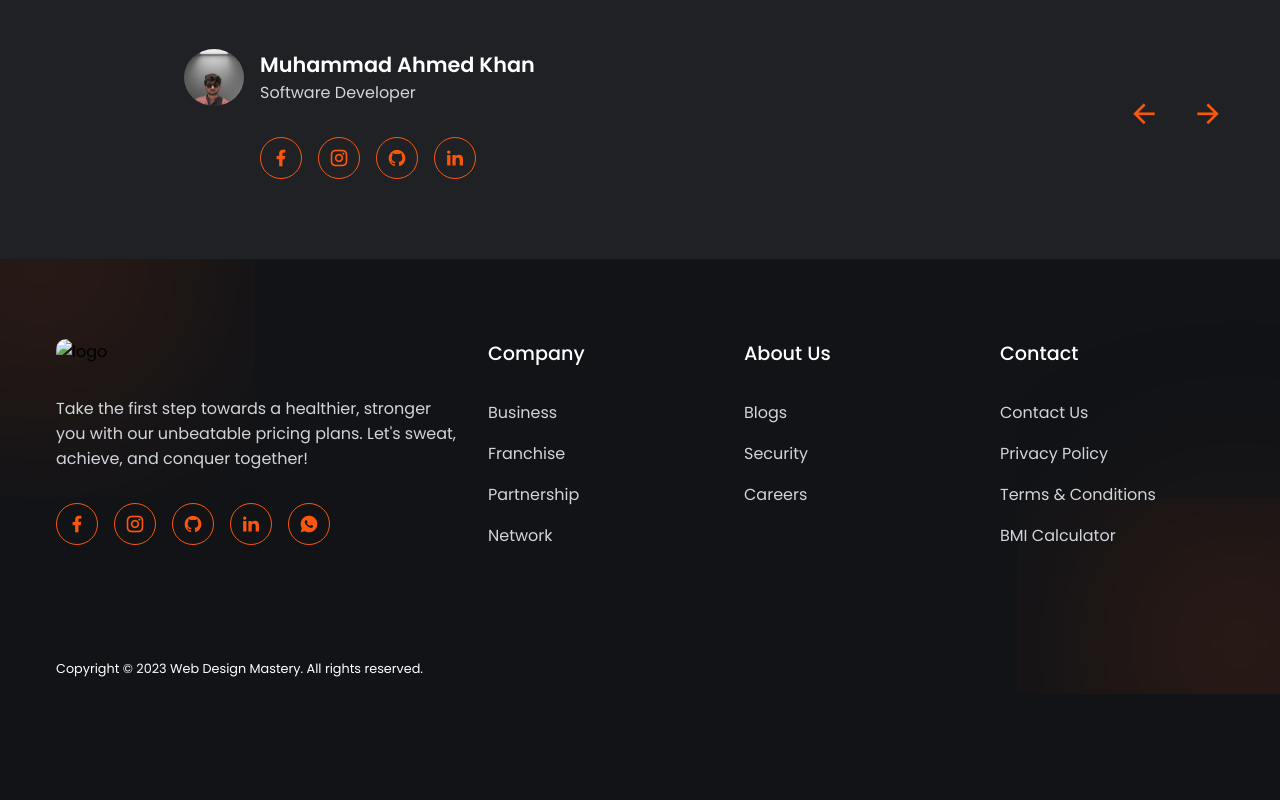
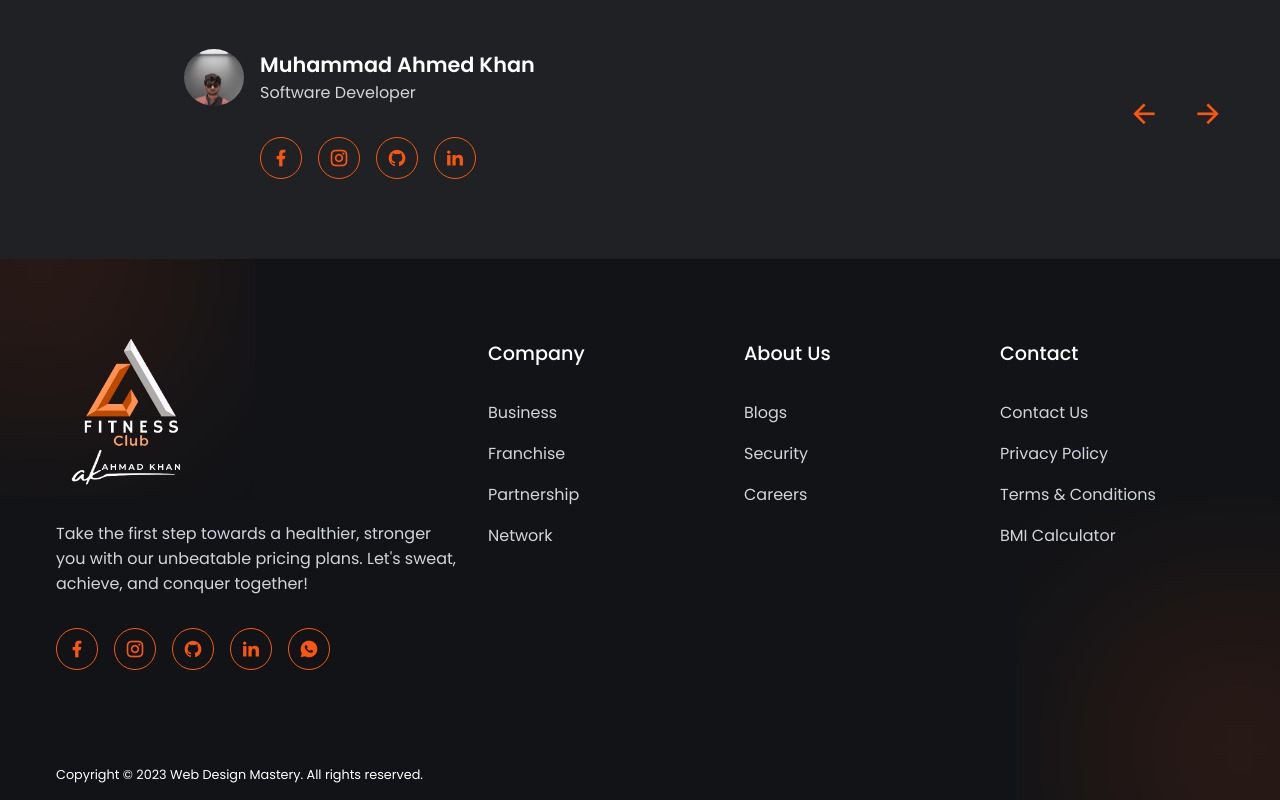
Before and after one commit to ahmedkhan58555/GetFit.github.io, a plain HTML site: page index.html in a window 1280 px wide. Shown: the part 4075-4875 px from the top of the page. Before the commit the page ends 4769 px from the top, so only its background shows below. Drawn offline with nearby package versions, Linux system fonts and the light colour scheme.

Commit message:
Update index.html

```diff
--- a/index.html
+++ b/index.html
@@ -261,7 +261,7 @@
       <span class="bg__blur"></span>
       <span class="bg__blur footer__blur"></span>
       <div class="footer__col">
-        <div class="footer__logo"><img src="assets/pogo.png" alt="logo" /></div>
+        <div class="footer__logo"><img src="assets/mylogo.png" alt="logo" /></div>
         <p>
           Take the first step towards a healthier, stronger you with our
           unbeatable pricing plans. Let's sweat, achieve, and conquer together!
```
